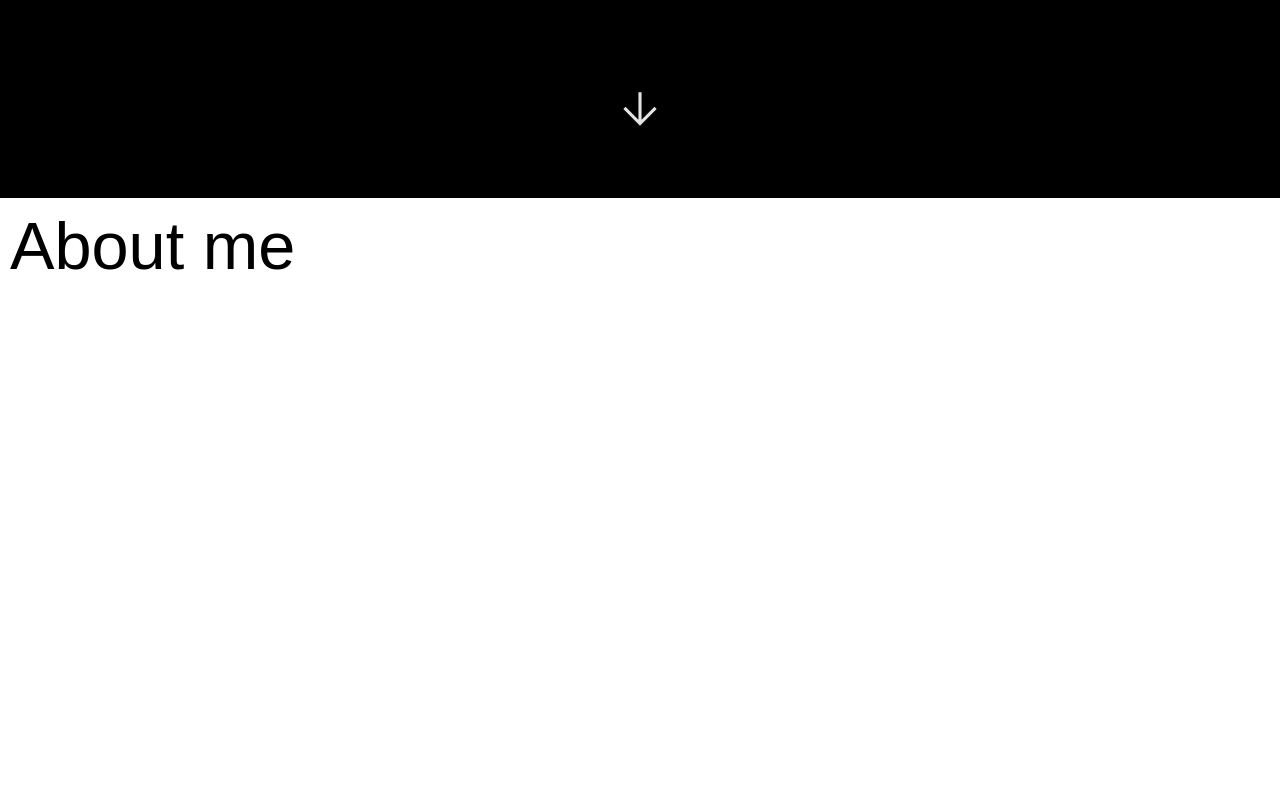
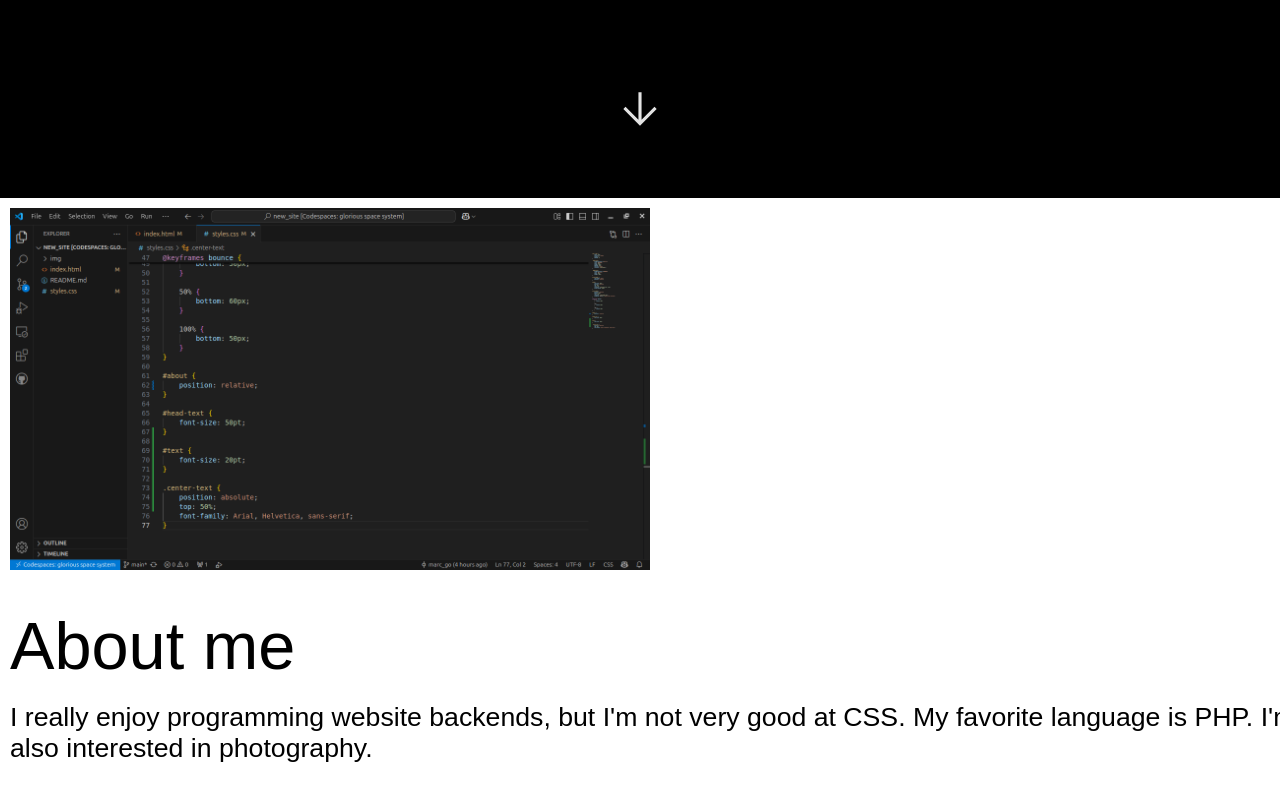
Before and after one commit to marc-go/marc-go.github.io, a plain HTML site: page index.html in a window 1280 px wide. Shown: the part 602-1402 px from the top of the page. Drawn offline with Linux system fonts and the light colour scheme.

Commit message:
Add About Tab

```diff
--- a/index.html
+++ b/index.html
@@ -16,8 +16,13 @@
             </div>
         </div>
         <div class="page-white" id="about">
-            <span id="head-text">About me</span>
-            <spa
+            <div class="center-text-left">
+                <span class="text" id="head-text">About me</span><br><br>
+                <span class="text" id="text">I really enjoy programming website backends, but I'm not very good at CSS. My favorite language is PHP. I'm also interested in photography.</span>
+            </div>
+            <div class="center-img-right">
+                <img src="/img/vscode.png">
+            </div>
         </div>
     </div>
 </body>
--- a/styles.css
+++ b/styles.css
@@ -59,10 +59,29 @@ html, body {
 }
 
 #about {
-    padding: 10px;
+    position: relative;
+    display: flex;
 }
 
 #head-text {
     font-size: 50pt;
+}
+
+#text {
+    font-size: 20pt;
+}
+
+.center-text-left {
+    position: absolute;
+    top: 50%;
+    display: block;
+}
+
+.text {
     font-family: Arial, Helvetica, sans-serif;
 }
+
+img {
+    width: 50%;
+    height: auto;
+}
```
Also changed, not shown: img/vscode.png (added).
